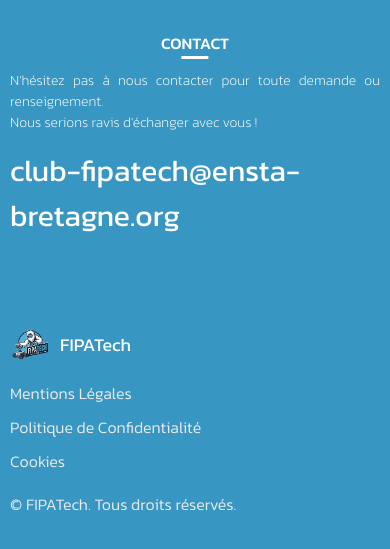
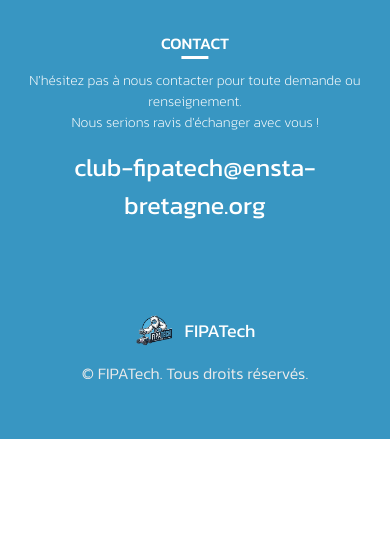
Before and after one commit to FIPATECH/website, a plain HTML site: page index.html in a window 390 px wide. Shown: the part 3582-4131 px from the top of the page. After the commit the page ends 4021 px from the top, so only its background shows below. Drawn offline with nearby package versions, Linux system fonts and the light colour scheme; a web font is replaced by a local one.

Commit message:
fix(): footer responsive
Signed-off-by: 0p3r1 <s.seddougui@gemsvers.com>

```diff
--- a/assets/style.css
+++ b/assets/style.css
@@ -1234,6 +1234,16 @@ header.menu-responsive .menu-icon:checked ~ nav.menu-responsive ul li {
   z-index: 2;
 }
 
+@media only screen and (max-width:767px) {
+  .container-main .gallery-page .desc-section {
+    text-align: center;
+  }
+  .container-main .gallery-page a {
+    text-align: center;
+    font-size: 25px;
+  }
+}
+
 /* ################################################### */
 /* ----------------- CONTACT SECTION ----------------- */
 /* ################################################### */
@@ -1361,6 +1371,7 @@ footer .legal-terms-footer .links-footer a {
 @media only screen and (max-width:767px) {
   footer {
     padding: 60px 0;
+    align-items: center;
   }
   footer .legal-terms-footer {
     flex-direction: column;
@@ -1371,8 +1382,9 @@ footer .legal-terms-footer .links-footer a {
     justify-content: flex-start;
     align-items: flex-start;
     width: 100%;
+    display: none;
   }
-  footer .legal-terms-footer .credits-footer {
+  /* footer .legal-terms-footer .credits-footer {
     margin-right: auto;
-  }
+  } */
 }
```
